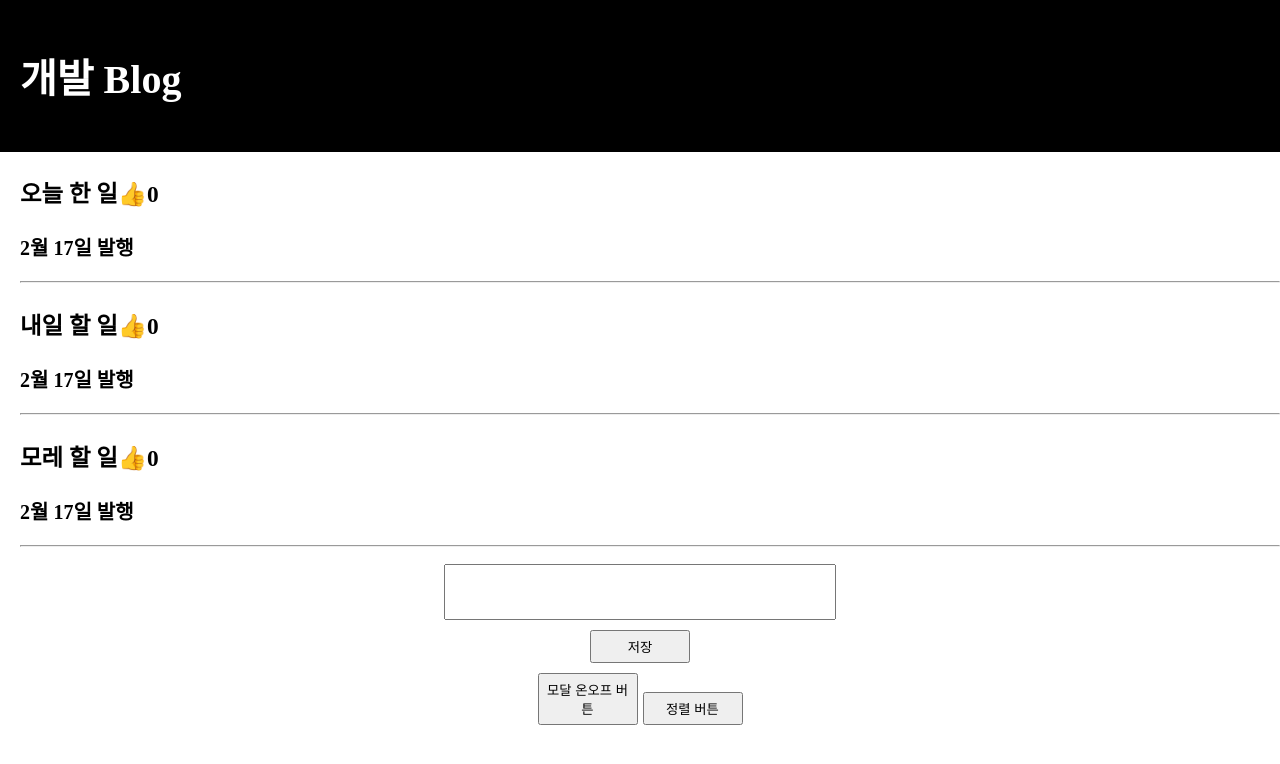
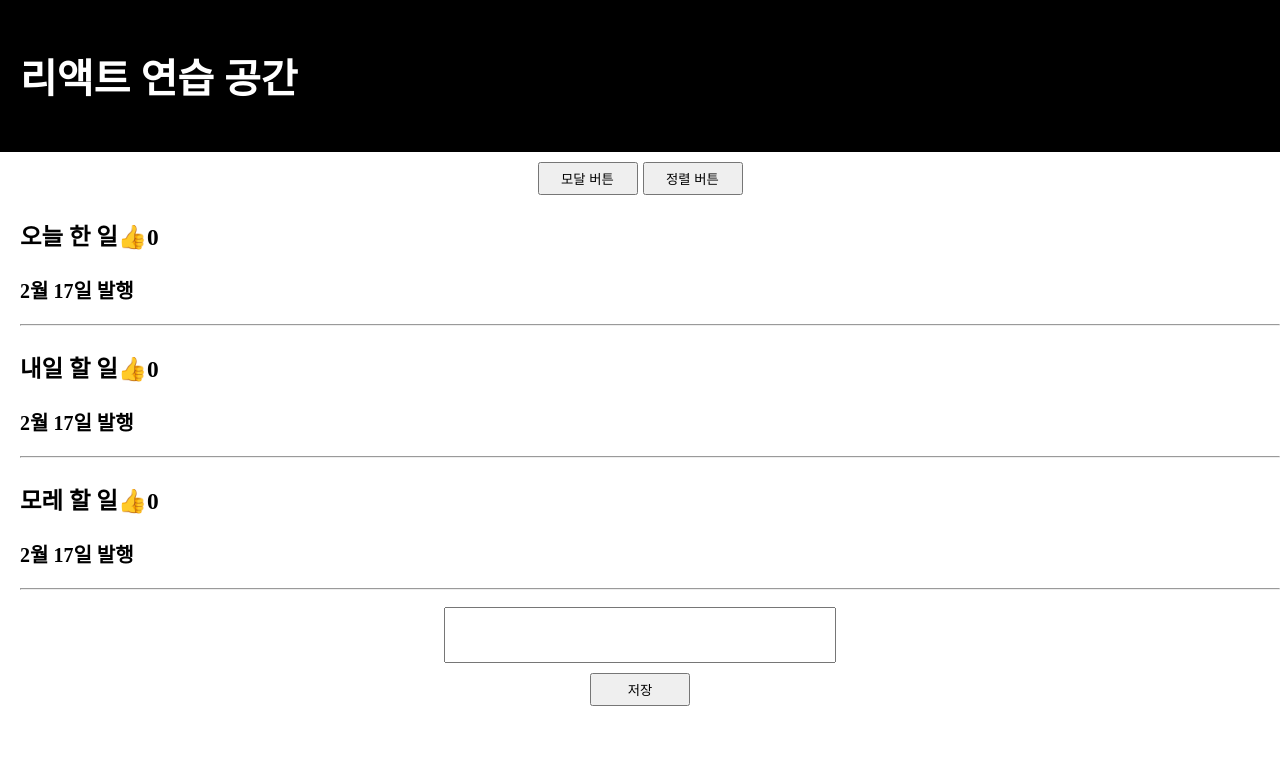
Before and after one commit to uhgenie7/devblog, a React (Create React App) app: page / in a window 1280 px wide. Shown: the top 764 px of the page. Built offline with nearby package versions, Linux system fonts and the light colour scheme.

Commit message:
주석 추가 및 좋아요 버그 수정
글을 추가 할 때마다 좋아요 버튼의 배열이 고정되어 있어서 밀리는 버그가 발생
글쓰기 버튼을 누를 때 좋아요 버튼도 함께 unshift 해주어서 같이 useState 해준다

```diff
--- a/src/App.js
+++ b/src/App.js
@@ -1,18 +1,19 @@
 import React, { useState } from "react";
-import logo from "./logo.svg";
 import "./App.css";
 
 function App() {
-  let [good, change] = useState([0, 0, 0]);
+  // useState
   let [title, changeTitle] = useState([
     "오늘 한 일",
     "내일 할 일",
     "모레 할 일",
   ]);
+  let [good, goodChange] = useState([0, 0, 0]);
   let [clickTitle, titleChange] = useState(0);
   let [inputValue, inputChange] = useState("");
-  // 모달창 켜고 닫는 스위치
   let [modal, modalChange] = useState(false);
+
+  // deep copy
   function changeTitleFunction() {
     let newArray = [...title];
     newArray.sort();
@@ -22,7 +23,18 @@ function App() {
   return (
     <div className="App">
       <div className="black-nav">
-        <h1>개발 Blog</h1>
+        <h1>리액트 연습 공간</h1>
+      </div>
+      {/* 모달창 버튼 */}
+      <div className="btns">
+        <button
+          onClick={() => {
+            modalChange(!modal);
+          }}
+        >
+          모달 버튼
+        </button>
+        <button onClick={changeTitleFunction}>정렬 버튼</button>
       </div>
       <ul className="boardList">
         {title.map(function (title, num) {
@@ -39,7 +51,12 @@ function App() {
                     onClick={() => {
                       let numCopy = [...good];
                       numCopy[num]++;
-                      change(numCopy);
+                      // console.log(numCopy);
+                      // let pushNumCopy = numCopy[num]++;
+                      // console.log(pushNumCopy);
+                      // let resultNumCopy = numCopy.unshift(pushNumCopy);
+                      // goodChange(resultNumCopy);
+                      goodChange(numCopy);
                     }}
                   >
                     👍
@@ -55,6 +72,7 @@ function App() {
           );
         })}
       </ul>
+      <div>
         {/* 글제목 추가 */}
         <div className="publish">
           <input
@@ -63,27 +81,19 @@ function App() {
               inputChange(e.target.value);
             }}
           />
-        {inputValue}
           <button
             onClick={() => {
-            let pushArray = [...title];
-            pushArray.unshift(inputValue);
-            changeTitle(pushArray);
+              let pushTitleArray = [...title];
+              pushTitleArray.unshift(inputValue);
+              changeTitle(pushTitleArray);
+              let pushNumCopy = [...good];
+              pushNumCopy.unshift(0);
+              goodChange(pushNumCopy);
             }}
           >
             저장
           </button>
         </div>
-      {/* 모달창 버튼 */}
-      <div className="btns">
-        <button
-          onClick={() => {
-            modalChange(!modal);
-          }}
-        >
-          모달 온오프 버튼
-        </button>
-        <button onClick={changeTitleFunction}>정렬 버튼</button>
       </div>
       {modal === true ? <Modal titles={title} clickTitle={clickTitle} /> : null}
     </div>
@@ -95,7 +105,6 @@ function Modal(props) {
     <div className="modal">
       <h2>{props.titles[props.clickTitle]}</h2>
       <p>날짜</p>
-      <p>상세 내용</p>
     </div>
   );
 }
```
Lines whose indentation alone changed are shown as unchanged.
